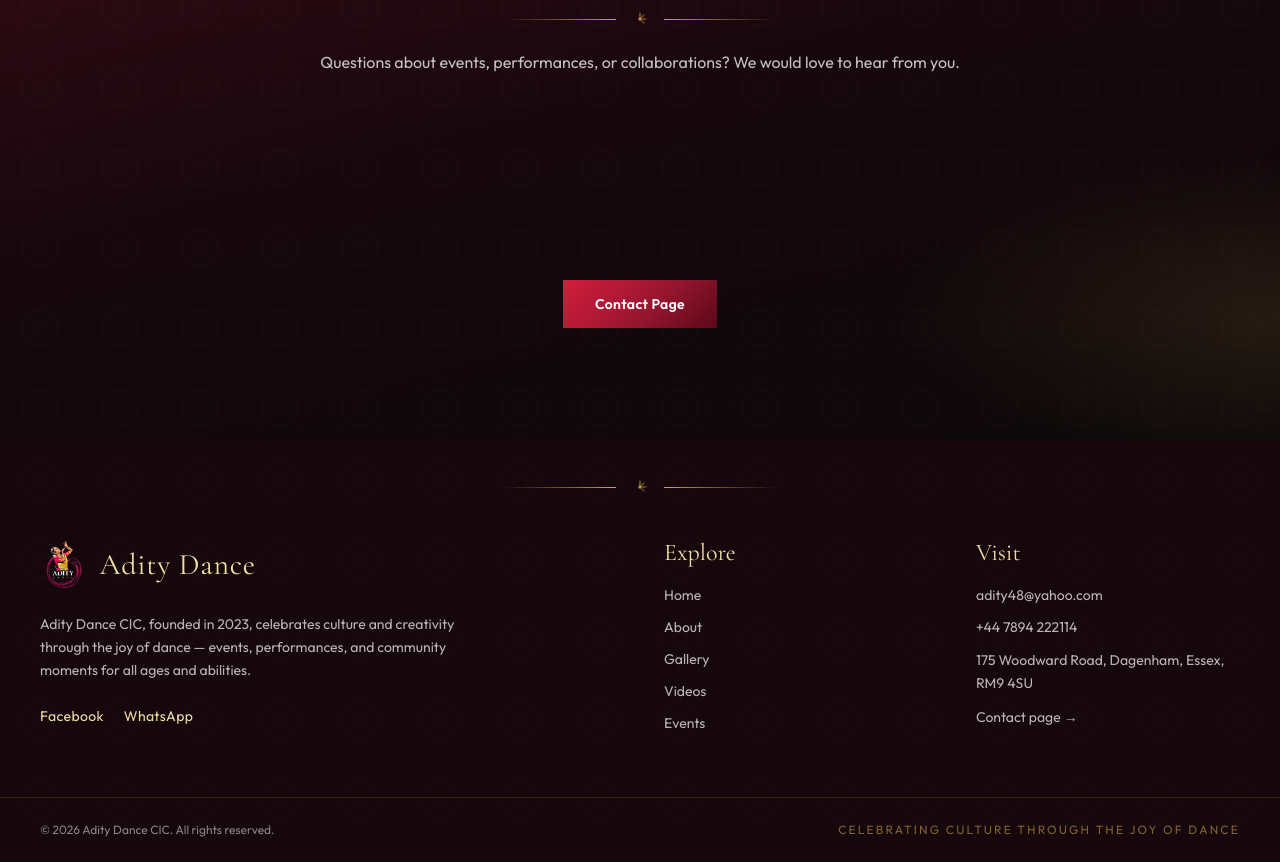
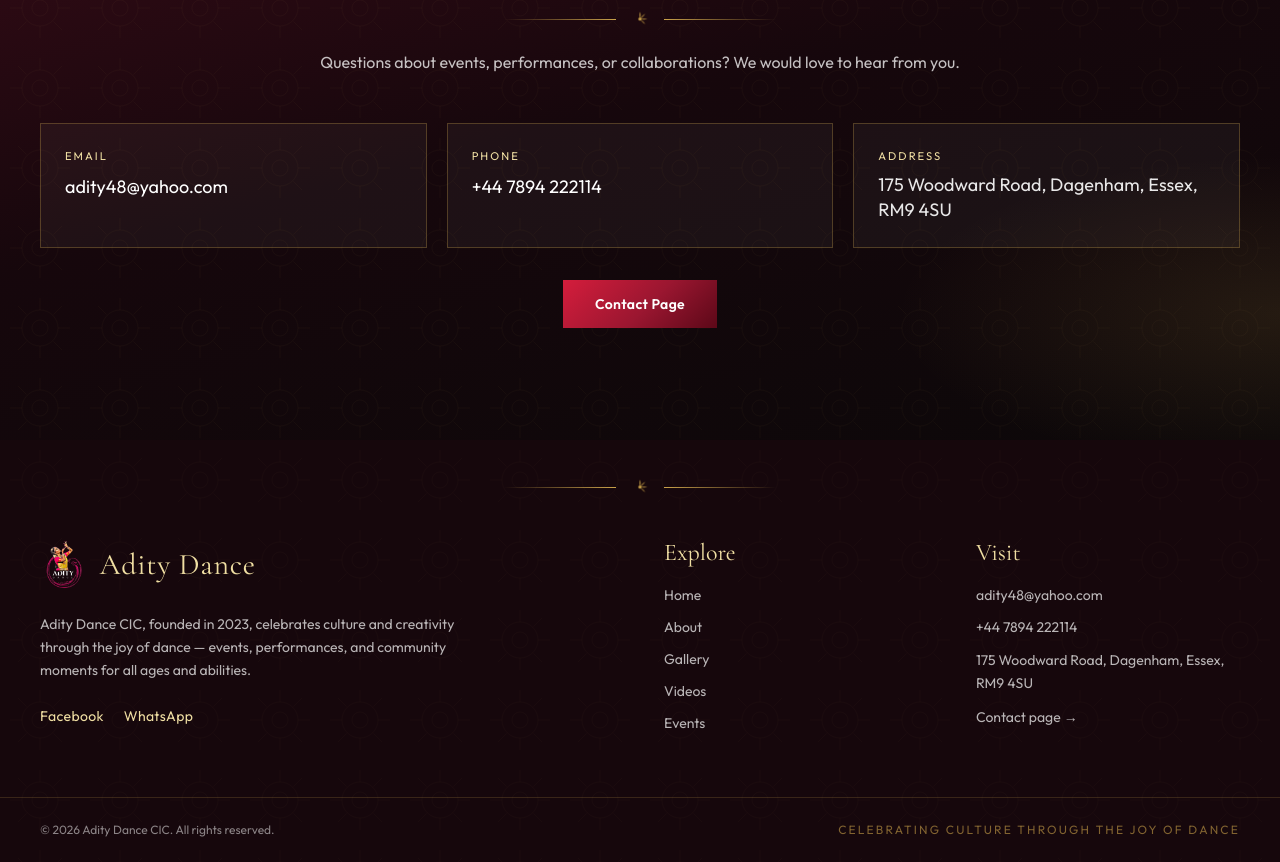
Before and after one commit to Iqbalhossen07/adity-dance, a Next.js app in the folder next-app/: page / in a window 1280 px wide. Shown: the part 5040-5902 px from the top of the page. Built offline with nearby package versions, Linux system fonts and the light colour scheme; no server answers; the database is empty.

Commit message:
fix(frontend): correctly resolve image paths from /images instead of /storage and fix gallery animations

```diff
--- a/next-app/src/app/(frontend)/page.tsx
+++ b/next-app/src/app/(frontend)/page.tsx
@@ -367,10 +367,10 @@
                 else if (index % 4 === 2) delay = 2;
 
                 return (
+                  <Reveal key={Number(image.id)} delay={delay as 0|1|2|3}>
                     <button
-                    key={Number(image.id)}
                       type="button"
-                    className={`gallery-item reveal aspect-square overflow-hidden ${delay === 1 ? 'reveal-delay-1' : ''} ${delay === 2 ? 'reveal-delay-2' : ''}`}
+                      className="gallery-item block h-full w-full aspect-square overflow-hidden group relative"
                       data-lightbox-trigger
                       data-lightbox-src={getImageUrl(image.image_path) || ""}
                       data-lightbox-alt={alt}
@@ -379,16 +379,16 @@
                       <img
                         src={getImageUrl(image.image_path) || ""}
                         alt={alt}
-                      className="h-full w-full object-cover"
+                        className="h-full w-full object-cover transition-transform duration-700 ease-out group-hover:scale-110"
                         loading="lazy"
                       />
-                    <span className="gallery-zoom" aria-hidden="true">
-                      <svg xmlns="http://www.w3.org/2000/svg" viewBox="0 0 24 24" fill="none" stroke="currentColor" strokeWidth="1.8">
-                        <circle cx="11" cy="11" r="6.5" />
+                      <span className="pointer-events-none absolute inset-0 flex items-center justify-center bg-black/40 opacity-0 transition-opacity duration-300 group-hover:opacity-100">
+                        <svg className="h-8 w-8 text-white" fill="none" viewBox="0 0 24 24" stroke="currentColor" strokeWidth={1.5}>
                           <path strokeLinecap="round" d="M16.5 16.5L21 21M11 8.5v5M8.5 11h5" />
                         </svg>
                       </span>
                     </button>
+                  </Reveal>
                 );
               })
             ) : (
@@ -457,18 +457,24 @@
           </Reveal>
 
           <div className="mt-10 grid gap-5 sm:mt-12 md:grid-cols-3">
-            <a href="mailto:adity48@yahoo.com" className="reveal border border-gold/30 bg-white/[0.04] p-6 transition hover:border-gold/50">
+            <Reveal delay={0}>
+              <a href="mailto:adity48@yahoo.com" className="block h-full border border-gold/30 bg-white/[0.04] p-6 transition hover:border-gold/50">
                 <p className="text-[0.7rem] tracking-[0.18em] text-gold-soft uppercase">Email</p>
                 <p className="mt-2 break-all text-lg text-white">adity48@yahoo.com</p>
               </a>
-            <a href="tel:+447894222114" className="reveal reveal-delay-1 border border-gold/30 bg-white/[0.04] p-6 transition hover:border-gold/50">
+            </Reveal>
+            <Reveal delay={1}>
+              <a href="tel:+447894222114" className="block h-full border border-gold/30 bg-white/[0.04] p-6 transition hover:border-gold/50">
                 <p className="text-[0.7rem] tracking-[0.18em] text-gold-soft uppercase">Phone</p>
                 <p className="mt-2 text-lg text-white">+44 7894 222114</p>
               </a>
-            <div className="reveal reveal-delay-2 border border-gold/30 bg-white/[0.04] p-6">
+            </Reveal>
+            <Reveal delay={2}>
+              <div className="h-full border border-gold/30 bg-white/[0.04] p-6">
                 <p className="text-[0.7rem] tracking-[0.18em] text-gold-soft uppercase">Address</p>
                 <p className="mt-2 text-lg leading-snug text-white/90">175 Woodward Road, Dagenham, Essex, RM9 4SU</p>
               </div>
+            </Reveal>
           </div>
 
           <Reveal className="mt-8 text-center">
--- a/next-app/src/lib/utils.ts
+++ b/next-app/src/lib/utils.ts
@@ -4,10 +4,10 @@
   if (cleanPath.startsWith("http://") || cleanPath.startsWith("https://")) {
     return cleanPath;
   }
-  if (cleanPath.startsWith("storage/")) {
+  if (cleanPath.startsWith("images/")) {
     return `/${cleanPath}`;
   }
-  return `/storage/${cleanPath}`;
+  return `/images/${cleanPath}`;
 }
 
 export function extractYoutubeId(url: string | null | undefined): string | null {
```
Lines whose indentation alone changed are shown as unchanged.
